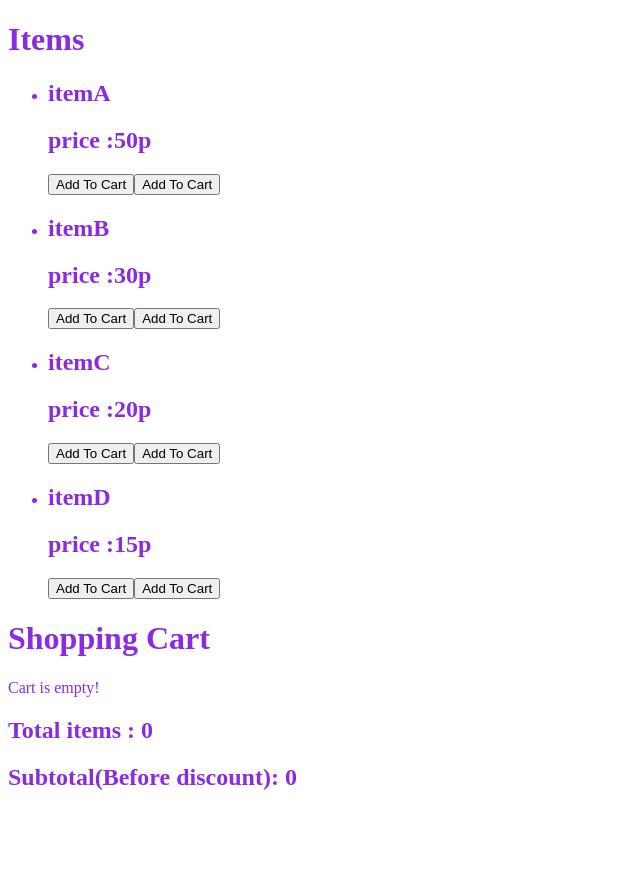
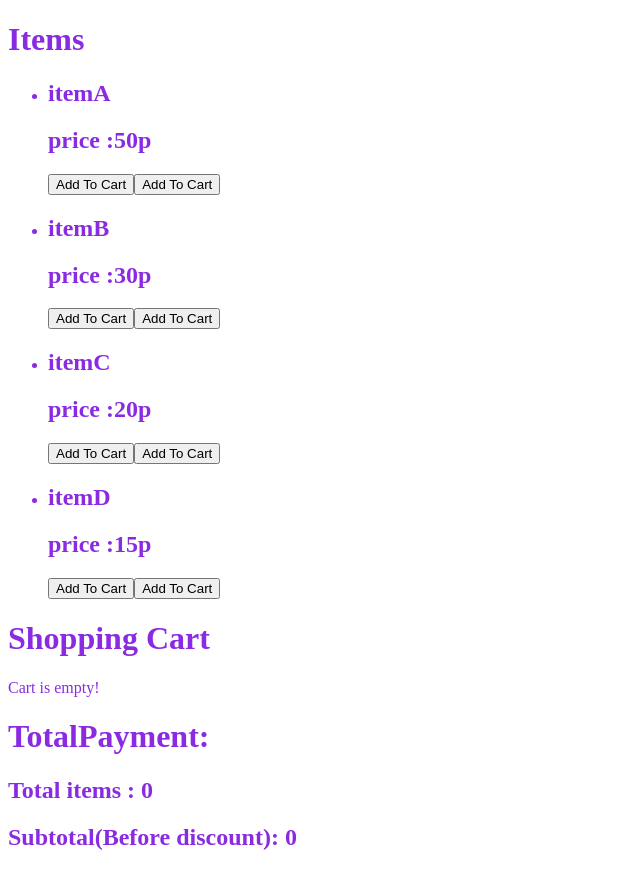
Before and after one commit to sojeong2020/Shopping-Cart, a React (Create React App) app: page / in a window 1280 px wide. Shown: the whole page, without its empty margins (0-640 px from the left). Before the commit the page ends 810 px from the top, so only its background shows below. Built offline with nearby package versions, Linux system fonts and the light colour scheme.

Commit message:
implement the code for calculating grand-total price

```diff
--- a/src/components/Basket.js
+++ b/src/components/Basket.js
@@ -23,14 +23,8 @@ const Basket = (props) => {
             })}
             </ul>
 
-            {/* <h2> TotalPayment: {
-             cartItems.reduce((a,c)=> {
-             return a + c.id === "1" ? c.qty * c.price+Math.floor(c.qty/3)*-20 :
-             c.id === "2" ? c.qty * c.price+Math.floor(c.qty/2)*-15 : c.qty * c.price
-             } ,0)
-            }</h2> */}
-
-           {/*  <h2> Total: {
+            <h1>TotalPayment: {
+                 cartItems.length !== 0 &&
                 cartItems.map(item=> {
                     if(item.id === "1"){
                         return item.qty * item.price+Math.floor(item.qty/3)*-20
@@ -39,8 +33,9 @@ const Basket = (props) => {
                     }else {
                         return item.qty * item.price
                     }
-            })
-            }</h2>  */}
+                }).reduce((a,c)=> a +c )
+                }
+            </h1>
 
             <h2> Total items : {
              cartItems.reduce((a,c)=> {
```
Lines whose indentation alone changed are shown as unchanged.
